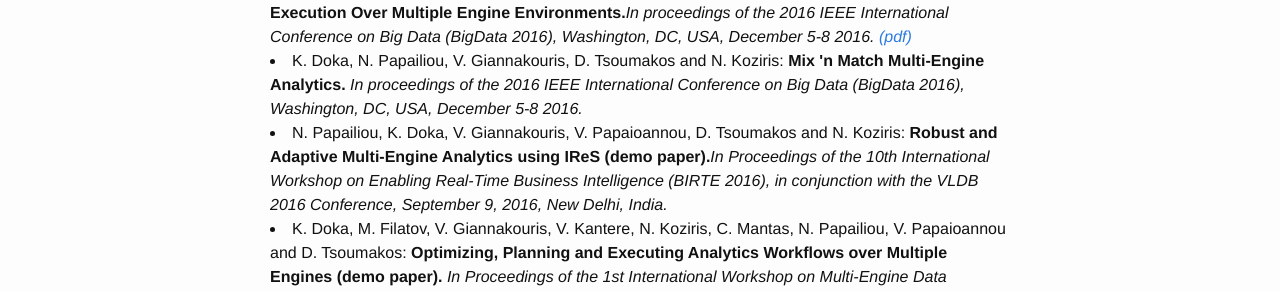
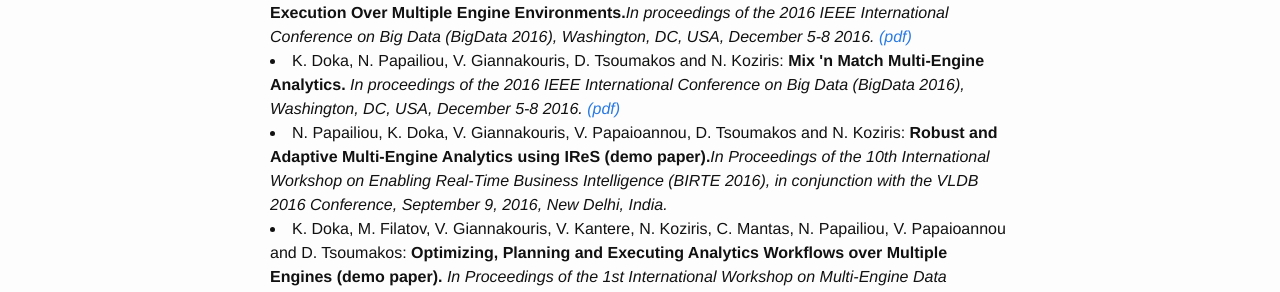
Before and after one commit to gsvic/gsvic.github.io, a Jekyll site: the page built from publications.html, in a window 1280 px wide. Shown: the part 232-524 px from the top of the page. Built offline with Jekyll 4.4.1, drawn with Linux system fonts in a browser that asks for light colours.

Commit message:
Update publications.html

```diff
--- a/publications.html
+++ b/publications.html
@@ -12,13 +12,14 @@
 <li>
     K. Doka, N. Papailiou, V. Giannakouris, D. Tsoumakos and N. Koziris:<b> Mix 'n Match Multi-Engine Analytics.</b>
     <em>In proceedings of the 2016 IEEE International Conference on
-    Big Data (BigData 2016), Washington, DC, USA, December 5-8 2016.</em>
+    Big Data (BigData 2016), Washington, DC, USA, December 5-8 2016.
+    <a href=./papers/musqle_ires.pdf>(pdf)</a></em>
 </li>
 <li>
     N. Papailiou, K. Doka, V. Giannakouris, V. Papaioannou, D. Tsoumakos and N. Koziris:<b> Robust and
     Adaptive Multi-Engine Analytics using IReS (demo paper).</b><em>In Proceedings of the 10th International
     Workshop on Enabling Real-Time Business Intelligence (BIRTE 2016), in conjunction
-    with the VLDB 2016 Conference, September 9, 2016, New Delhi, India. </em>
+    with the VLDB 2016 Conference, September 9, 2016, New Delhi, India.</em>
 </li>
 <li>
     K. Doka, M. Filatov, V. Giannakouris, V. Kantere, N. Koziris, C. Mantas, N. Papailiou, V. Papaioannou and D. Tsoumakos:
```
